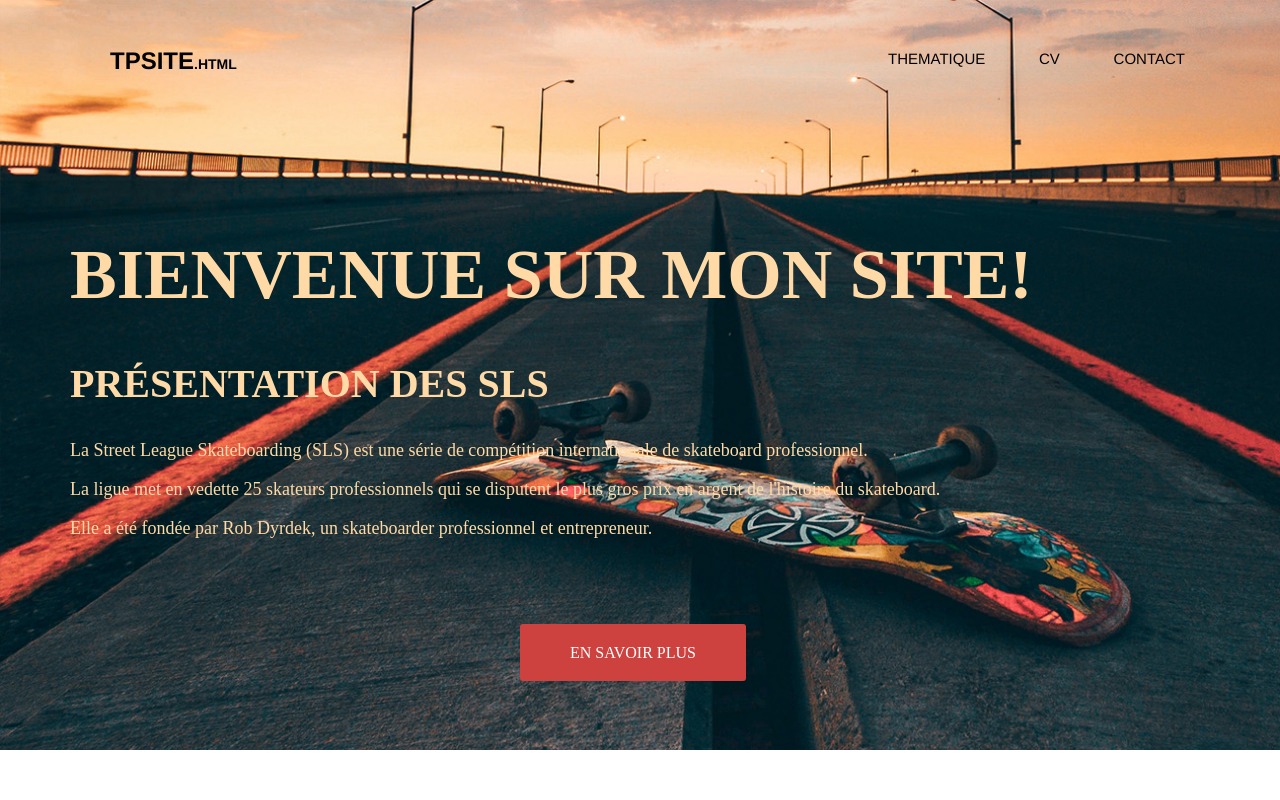
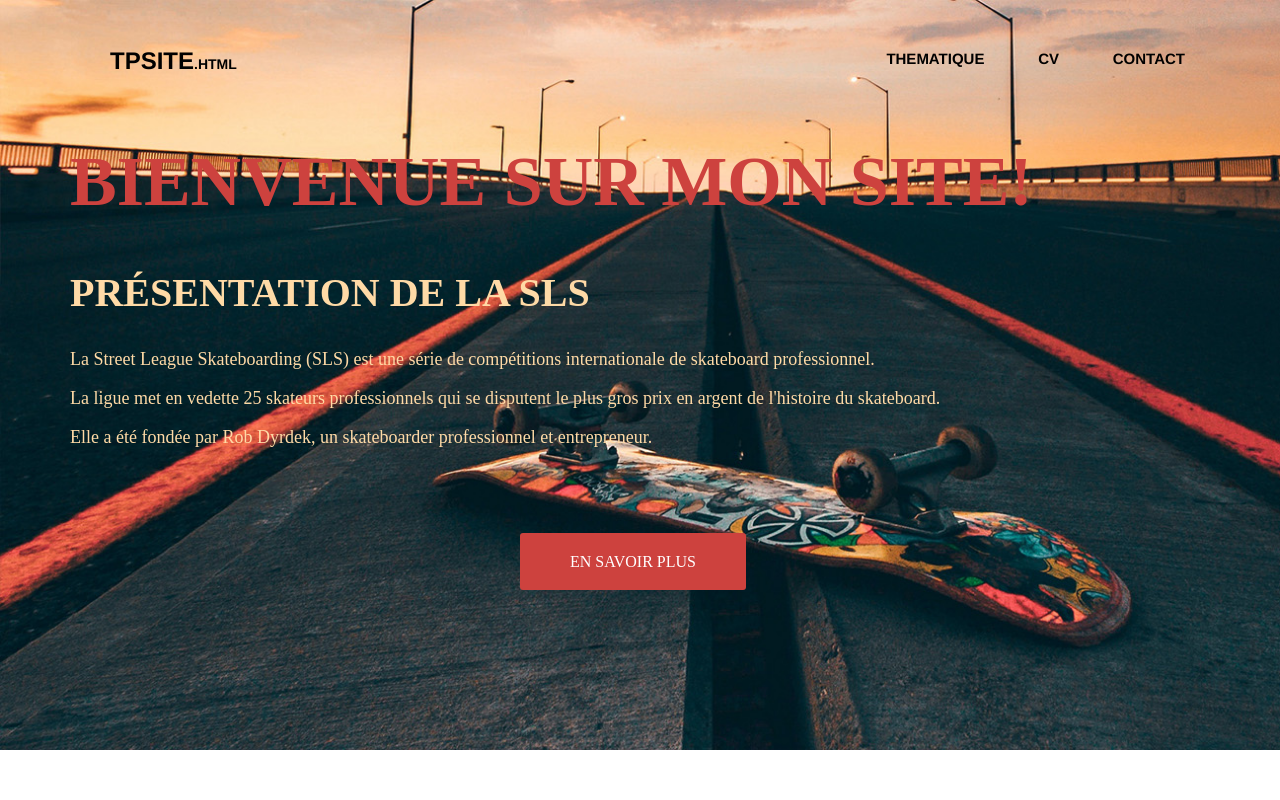
Before and after one commit to Rom-1-code/TPSitehtml, a plain HTML site: page index.html in a window 1280 px wide. Shown: the top 800 px of the page. Drawn offline with Linux system fonts and the light colour scheme.

Commit message:
03/11/2019 : 15h

```diff
--- a/CSS/style.css
+++ b/CSS/style.css
@@ -60,7 +60,7 @@ header .menu-bar .menu ul li a {
     text-transform: uppercase;
 }
 
-header .menu-bar .menu a:hover {
+header .menu-bar .menu b a:hover {
     color: #cd423e
 }
 
@@ -72,13 +72,12 @@ header .presentation {
     color: #ffdaa6;
     float: left;
     margin: 0 auto;
-    margin-top: 93px;
 }
 
 header .presentation h1 {
+    color: #cd423e;
     font-size: 70px;
     text-transform: uppercase;
-    margin-bottom: 45px;
 }
 
 header .presentation h2 {
@@ -87,6 +86,7 @@ header .presentation h2 {
 }
 
 header .presentation .introduction {
+    color: #ffdaa6;
     font-size: 18px;
     margin-bottom: 105px;
 }
--- a/index.html
+++ b/index.html
@@ -32,9 +32,9 @@
 
                     <div class="menu">
                         <ul class="right">
-                            <li> <a href="#skate">Thematique</a></li>
-                            <li> <a href="CV html/CV-FR.html">CV</a></li>
-                            <li> <a href="Contact.html">Contact</a></li>
+                            <li><b><a href="#skate">Thematique</a></li></b>
+                                <li><b><a href="CV html/CV-FR.html">CV</a></li></b>
+                                    <li><b><a href="Contact.html">Contact</a></li></b>
                         </ul>
                     </div>
                     <div class="clearfix"></div>
@@ -44,11 +44,11 @@
 
                 <div class="presentation">
                     <h1>Bienvenue sur mon site!</h1>
-                    <h2>Présentation des SLS</h2>
+                    <h2>Présentation de la SLS</h2>
                     <div class="introduction">
-                        <p>La Street League Skateboarding (SLS) est une série de compétition internationale de skateboard professionnel.</p>
-                        <p>La ligue met en vedette 25 skateurs professionnels qui se disputent le plus gros prix en argent de l'histoire du skateboard.</p>
-                        <p>Elle a été fondée par Rob Dyrdek, un skateboarder professionnel et entrepreneur.</p>
+                        <p align="justify">La Street League Skateboarding (SLS) est une série de compétitions internationale de skateboard professionnel.</p>
+                        <p align="justify">La ligue met en vedette 25 skateurs professionnels qui se disputent le plus gros prix en argent de l'histoire du skateboard.</p>
+                        <p align="justify">Elle a été fondée par Rob Dyrdek, un skateboarder professionnel et entrepreneur.</p>
                     </div>
                     <a href="http://streetleague.com/" target="_blank">En savoir plus</a>
                 </div>
@@ -71,21 +71,24 @@
                 <div class="item">
                     <img src="IMG/Miniature/skate1.jpg" alt="">
                     <h1>NYJAHS HUSTON</h1>
+                    <span>CALIFORNIE, ÉTATS-UNIS</span>
                 </div>
                 <div class="item">
                     <img src="IMG/Miniature/skate2.jpg" alt="">
                     <h1>SHANE O'NEIL</h1>
+                    <span>MELVOURNE, AUSTRALIE</span>
                 </div>
                 <div class="item">
                     <img src="IMG/Miniature/skate3.jpg" alt="">
                     <h1>KELVIN HOEFLER</h1>
+                    <span>SÄO PAULO, BRÉSIL</span>
                 </div>
             </div>
 
             <!--TABLEAU DES RESULTAT-->
 
             <div class="titre2">
-                <h1>resultat</h1>
+                <h1>resultats</h1>
             </div>
             <div class="SLS">
                 <table>
```
Also changed, not shown: img/skateboard-wallpaper.jpg (added).
